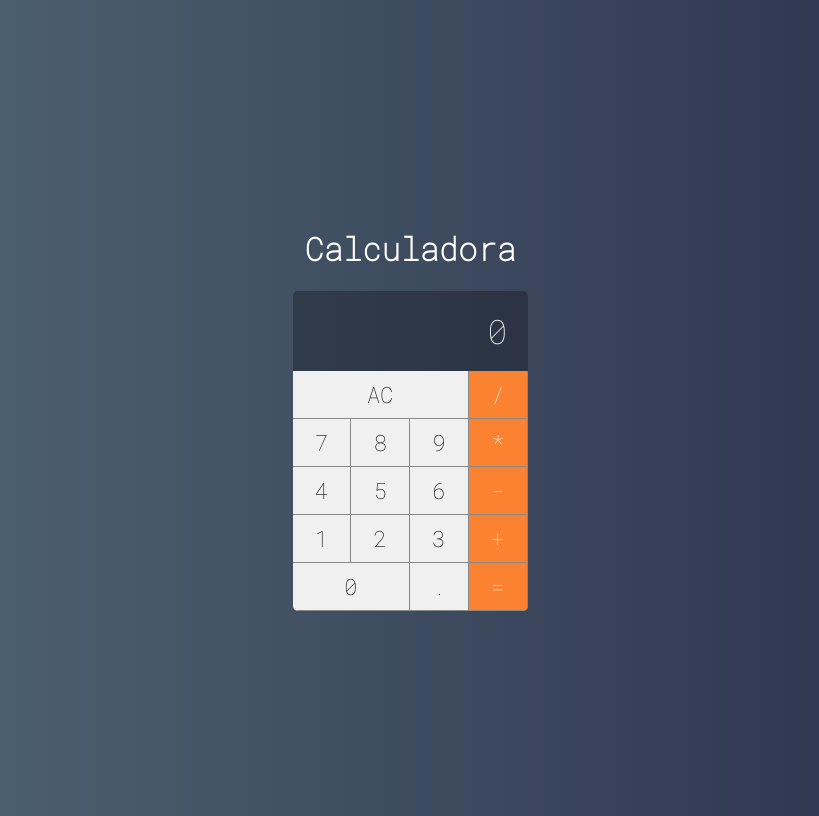
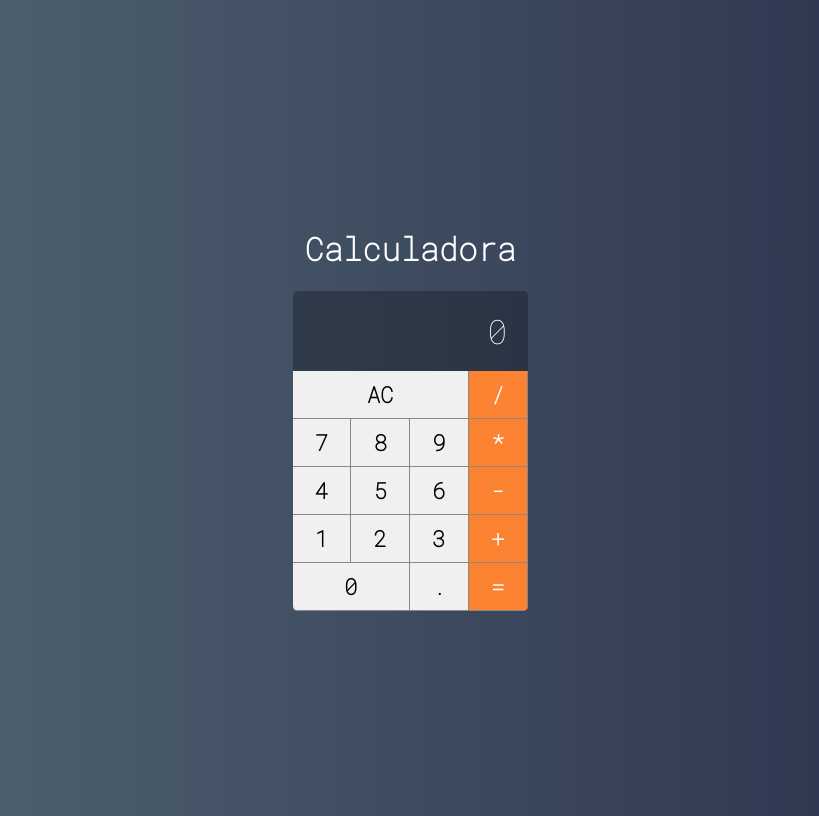
Before and after one commit to luiz-leite-dev/curso-react-redux-udemy, a React (Create React App) app in the folder calculadora/: page / in a window 1280 px wide. Shown: the whole page, without its empty margins (230-1049 px from the left). Built offline with nearby package versions, Linux system fonts and the light colour scheme.

Commit message:
feat(Calculadora): ajustes finais

```diff
--- a/calculadora/src/components/Button.jsx
+++ b/calculadora/src/components/Button.jsx
@@ -11,7 +11,7 @@ export default props => {
     <button
         onClick={e => props.click && props.click(props.label)}
         className={classes}>
-        {props.label}
+        <strong>{props.label}</strong>
     </button>
     )
 }
--- a/calculadora/src/main/Calculator.jsx
+++ b/calculadora/src/main/Calculator.jsx
@@ -1,3 +1,4 @@
+/* eslint-disable no-eval */
 import React, { Component } from 'react'
 import './Calculator.css'
 
@@ -28,25 +29,30 @@ export default class Calculator extends Component {
     }
 
     setOperation(operation){
-        if (this.state.current === 0){
+        const equals = operation === '='
+        if (this.state.current === 0 && !equals){
             this.setState({ operation, current: 1, clearDisplay: true})
         } else {
-            const equals = operation === '='
             const currentOperation = this.state.operation
 
             const values = [...this.state.values]
+            if (values[1] === 0 && this.state.displayValue !== '0') {
+                values[1] = values[0]
+            }
             try {
                 values[0] = eval(`${values[0]} ${currentOperation} ${values[1]}`)
             } catch (e) {
                 values[0] = this.state.values[0]
             }
-            values[1] = 0
+            if (!equals) {
+                values[1] = 0
+            }
 
             this.setState({
-                displayValue: values[0],
-                operation: equals ? null : operation,
+                displayValue: values[0].toString(),
+                operation: equals ? currentOperation : operation,
                 current: equals ? 0 : 1,
-                clearDisplay: !equals,
+                clearDisplay: true,
                 values
             })
         }
@@ -68,7 +74,6 @@ export default class Calculator extends Component {
             const values = [...this.state.values]
             values[i] = newValue
             this.setState({values})
-            console.log(values)
         }
     }
 
```
